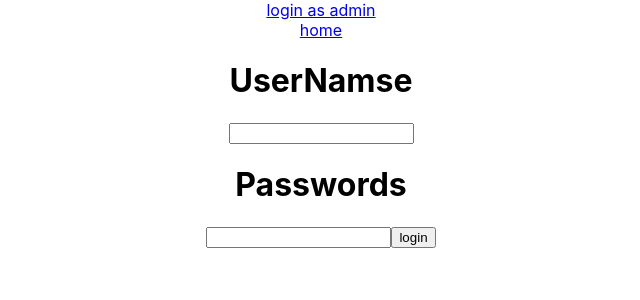
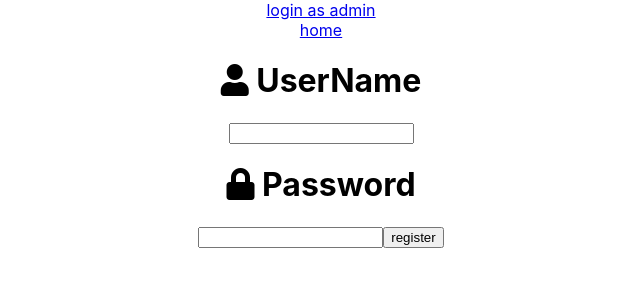
Before and after one commit to ninjas-code/Tafran, a React (Create React App) app: page /login in a window 1280 px wide. Shown: the top 300 px of the page, without its empty margins (319-959 px from the left). Built offline with nearby package versions, Linux system fonts and the light colour scheme; a web font is replaced by a local one.

Commit message:
Buliding Login functionality

```diff
--- a/src/components/login.jsx
+++ b/src/components/login.jsx
@@ -1,24 +1,39 @@
 import React from "react";
-import {Link,Rooter} from 'react-router-dom';
+import {browseRoute} from 'react-router-dom';
 
 
-class Login extends React.Component{
+class register extends React.Component{
+    constructor(){
+        super();
+        this.state={
+            UserName:"",
+            Password:"",
+            Location:"",
+            PhoneNumber:"",
+            Restaurant:"",
+            PriceandMeal:"",
+            errors:{}
 
-
+        }
+        // this.onChange = this.onChange.bind(this);
+        // this.onClick = this.onClick.bind(this);
+    }
 
     render(){
         return(
-            <div>
-            <form>
-            <h1>UserNamse</h1>
-            <input type="text" required/>
-            <h1>Passwords</h1>
-            <input type="password" required/>
-            <button type="submit">login</button>
+            <div className="UserHeader">
+            <form action="/login" method="POST">
+            <h1 className="UserTitles" ><i class="fas fa-user"></i> UserName</h1>
+            <input type="email" className="UserInput"  name="UserName"/>
+            <h1 className="UserTitles" ><i class="fas fa-lock"></i> Password</h1>
+            <input type="password"  name="Password" className="UserInput"/>
+
+
+            <button type="submit" className="ButtonLog" >register</button>
             </form>
             </div>
 
         )
     }
 }
-export default Login;
+export default register;
```
Also changed, not shown: 2 other files (tests, documents, lock files or other folders).
